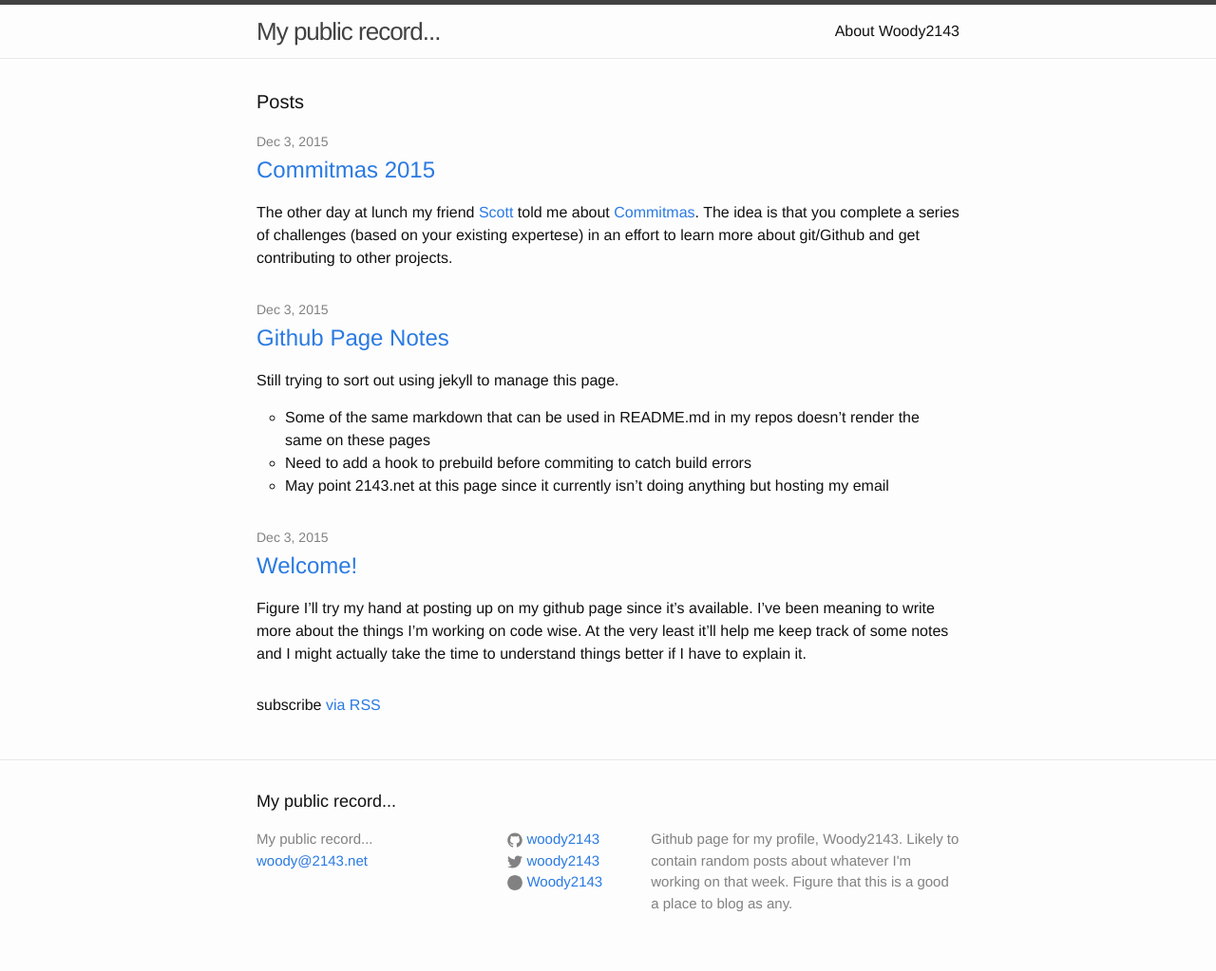
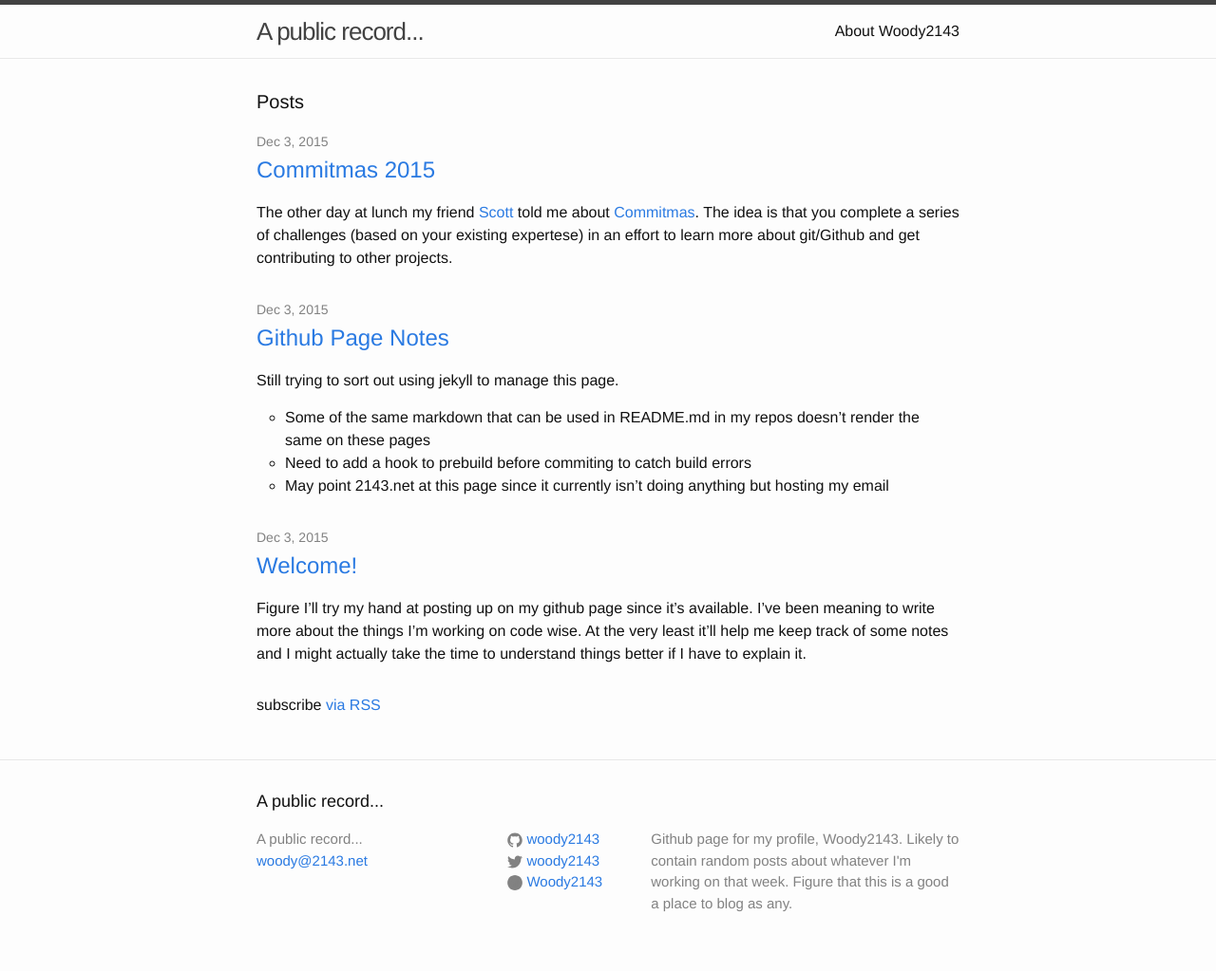
Before and after one commit to Woody2143/woody2143.github.io, a Jekyll site: the page built from index.html, in a window 1280 px wide. Shown: the whole page at 95% size. Built offline with Jekyll 4.4.1, drawn with Linux system fonts in a browser that asks for light colours.

```diff
--- a/_config.yml
+++ b/_config.yml
@@ -1,5 +1,5 @@
 # Site settings
-title: My public record...
+title: A public record...
 email: woody@2143.net
 description: > # this means to ignore newlines until "baseurl:"
   Github page for my profile, Woody2143. Likely to contain random posts
```
